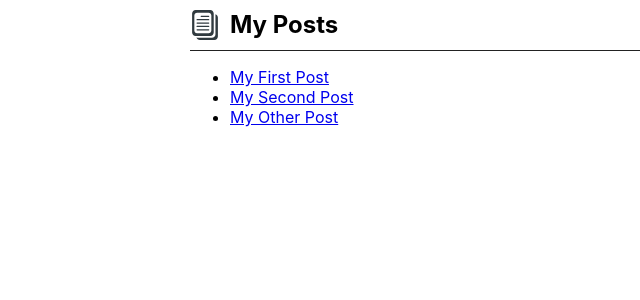
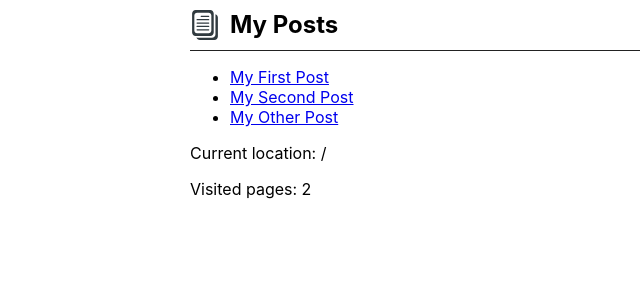
Before and after one commit to Andre-Gl/talks-react-router-live-coding, a React (Create React App) app: page / in a window 1280 px wide. Shown: the top 300 px of the page, without its empty margins (0-640 px from the left). Built offline with nearby package versions, Linux system fonts and the light colour scheme.

Commit message:
add history and location

```diff
--- a/src/App.js
+++ b/src/App.js
@@ -10,7 +10,7 @@ import {
   // HashRouter as Router,
   Switch,
   Route,
-  useParams,
+  Redirect,
 } from "react-router-dom";
 
 function App() {
@@ -29,6 +29,7 @@ function App() {
             <Route path="/">
               <Posts posts={data} />
             </Route>
+            <Redirect from='/user' to='/login' />
           </Switch>
         </section>
       </div>
--- a/src/Post.js
+++ b/src/Post.js
@@ -3,10 +3,12 @@ import data from './data.js';
 import {
   Link,
   useParams,
+  useLocation,
 } from "react-router-dom";
 
 function Posts() {
   const { id } = useParams();
+  const location = useLocation();
   const index = data.findIndex(post => post.id === id);
   const post = data[index];
   const nextPost = data[(index + 1) % data.length];
@@ -19,6 +21,7 @@ function Posts() {
       </section>
       <aside>
         <p><Link to="/">Back to List</Link></p>
+        <p>Current location: {location.pathname}</p>
         <p>{post.side}</p>
       </aside>
     </article>
--- a/src/Posts.js
+++ b/src/Posts.js
@@ -1,10 +1,15 @@
 import React from 'react';
 import {
   Link,
+  useHistory,
+  useLocation,
 } from "react-router-dom";
 
 function Posts(props) {
+  const location = useLocation();
+  const history = useHistory();
   return (
+    <div>
       <ul>
         {props.posts.map(post => (
           <li key={post.id}>
@@ -12,6 +17,9 @@ function Posts(props) {
           </li>
         ))}
       </ul>
+      <p>Current location: {location.pathname}</p>
+      <p>Visited pages: {history.length}</p>
+    </div>
   );
 }
 
```
Lines whose indentation alone changed are shown as unchanged.
